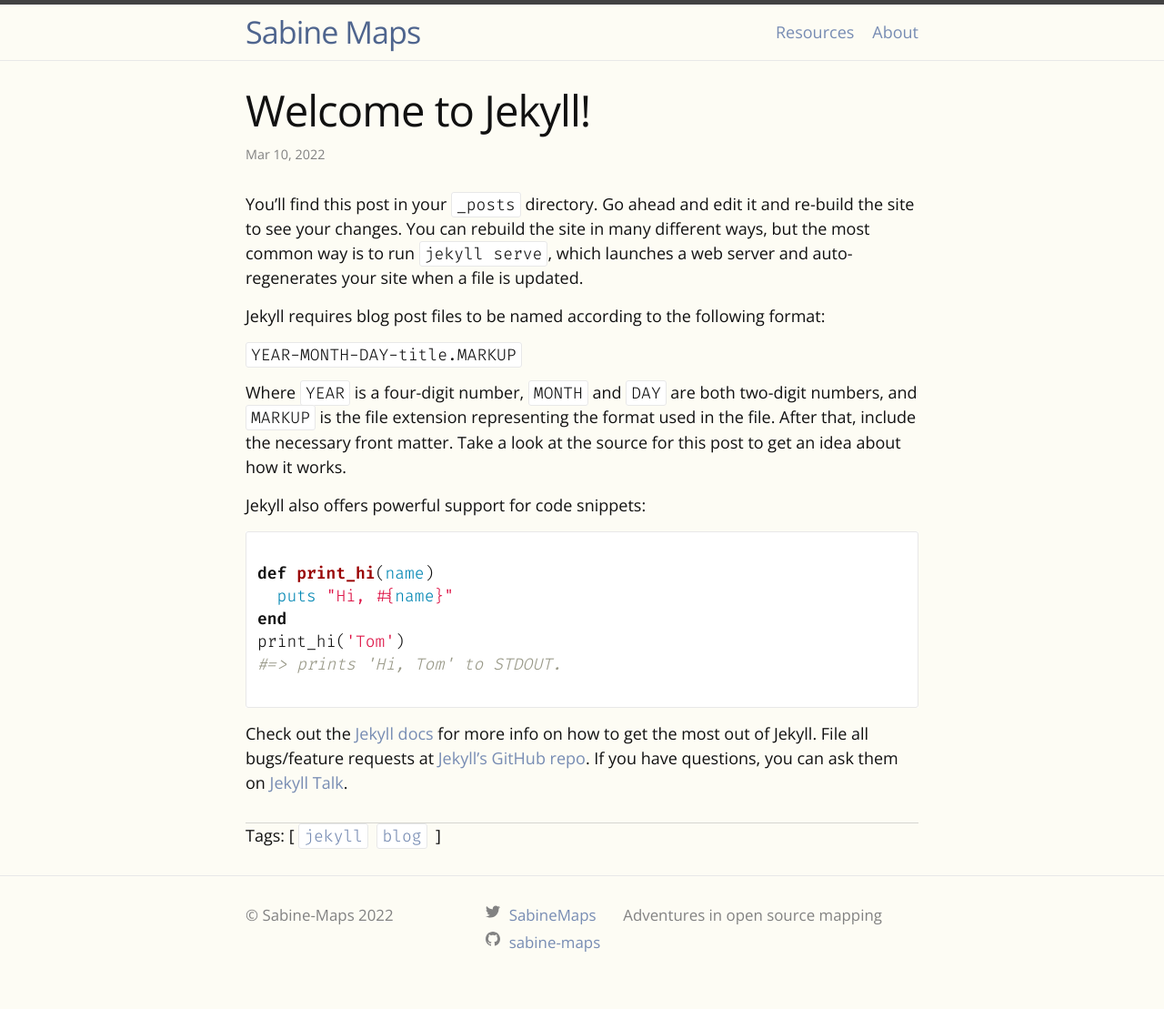
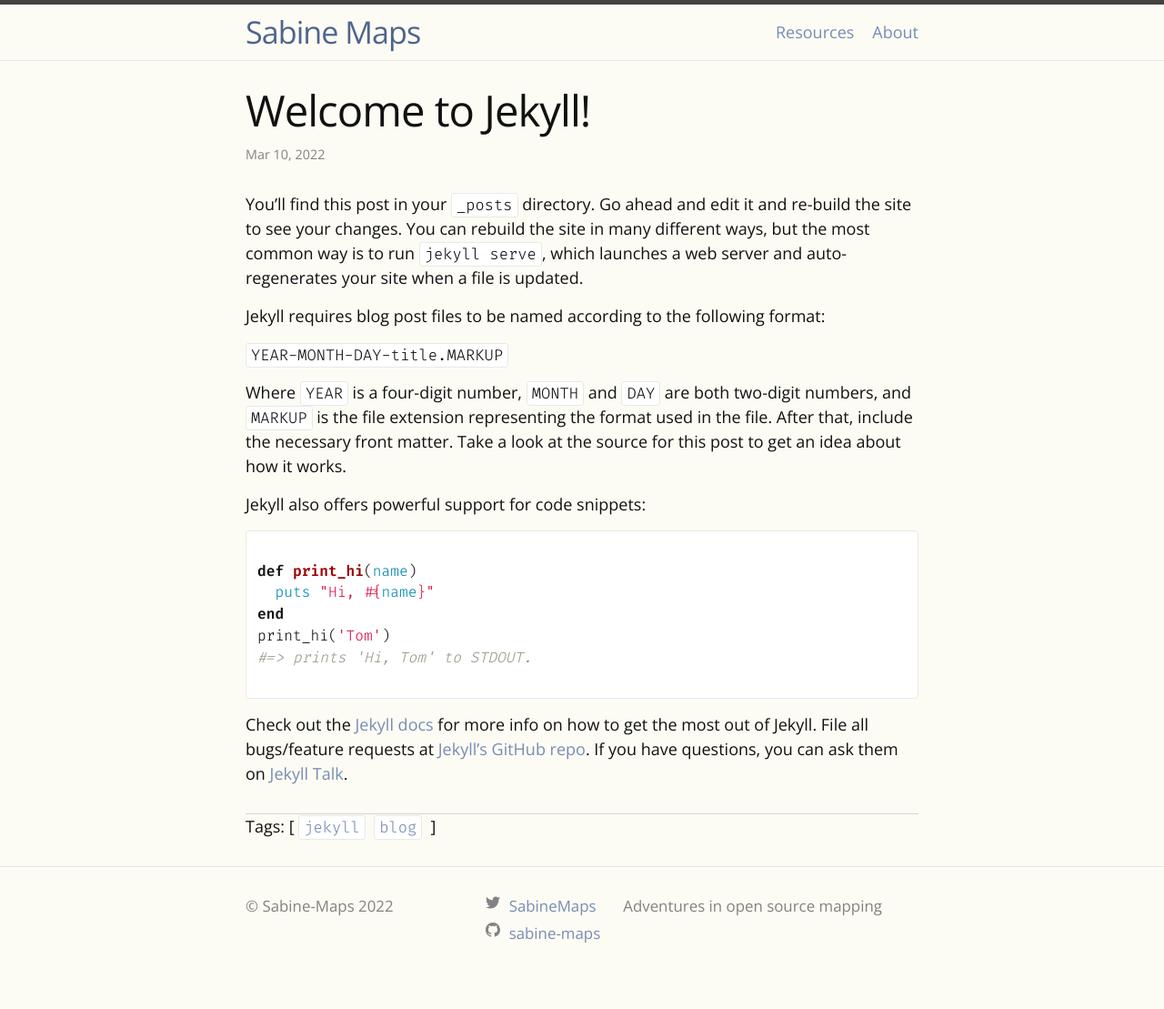
Before and after one commit to sabine-maps/sabine-maps.github.io, a Jekyll site: the page built from _posts/2022-03-10-welcome-to-jekyll.markdown, in a window 1280 px wide. Shown: the whole page at 91% size. Built offline with Jekyll 4.4.1, drawn with Linux system fonts in a browser that asks for light colours.

Commit message:
Fix code font size

```diff
--- a/_sass/minima.scss
+++ b/_sass/minima.scss
@@ -11,7 +11,7 @@ $base-line-height: 1.5 !default;
 $code-bg-color:     #ffffff;
 $code-font-family: "Fira Code" !default;
 $code-font-weight: 140;
-$code-font-size:   100%;
+$code-font-size:   95%;
 $code-line-height: 1.4;
 
 $spacing-unit:     30px !default;
```
